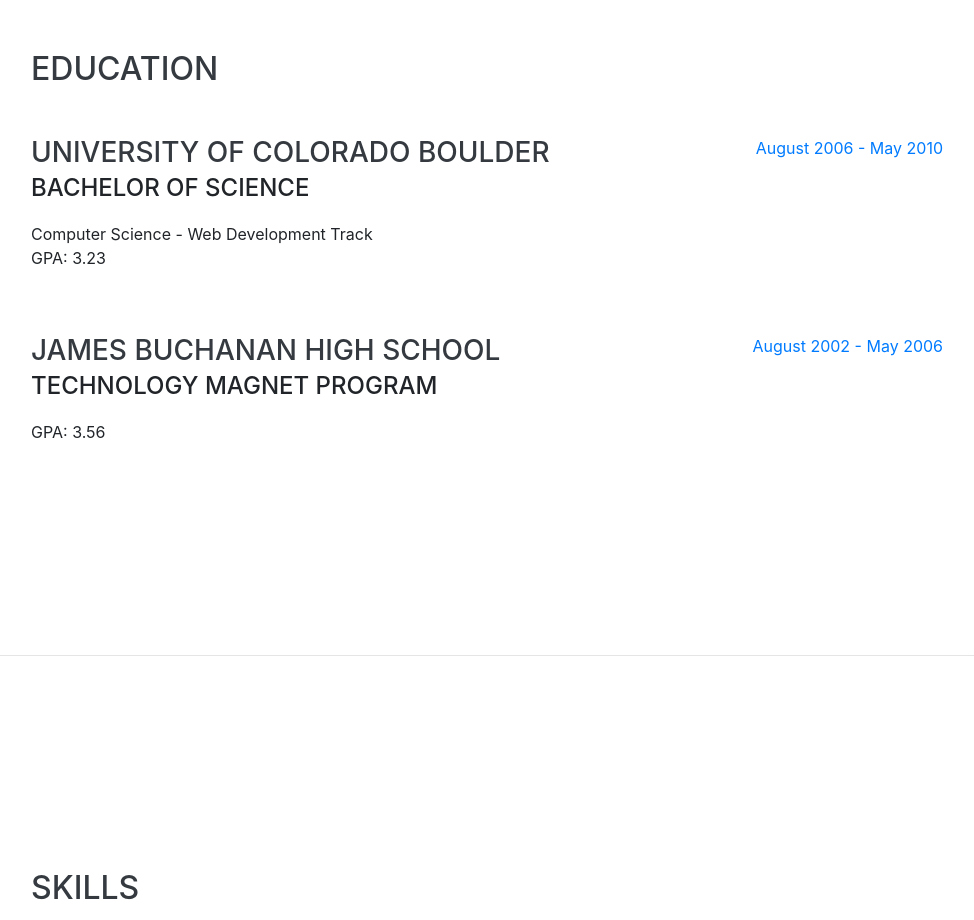
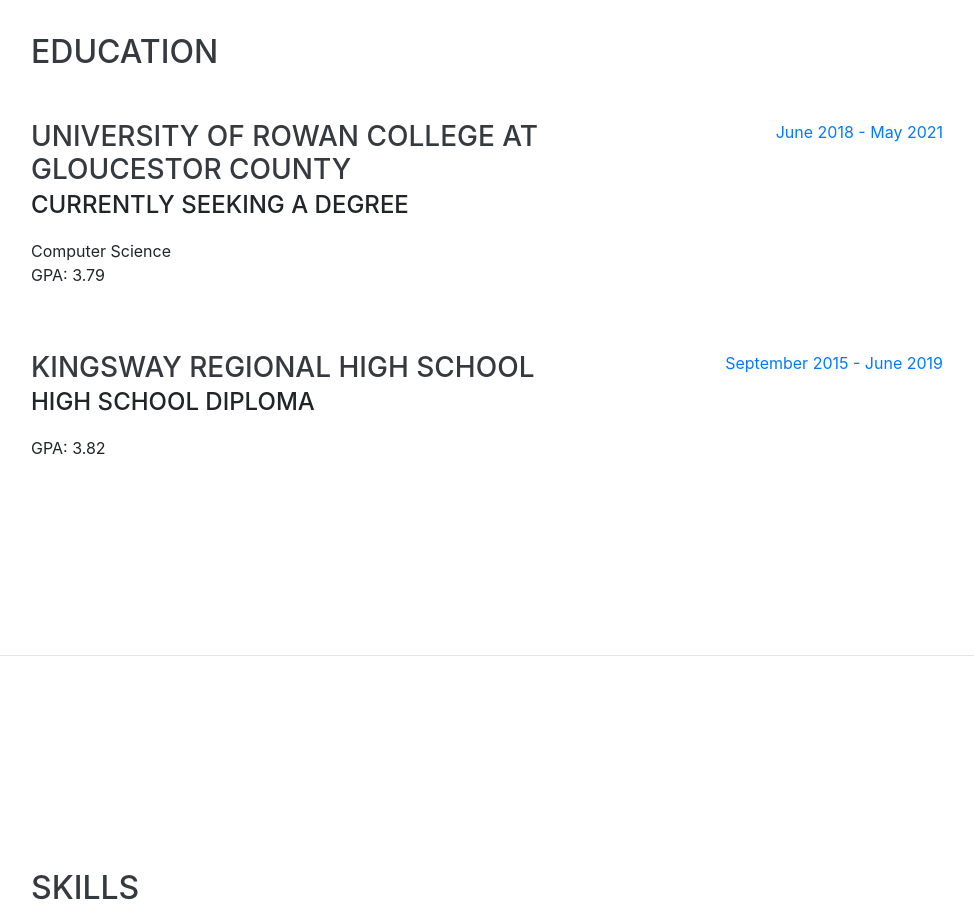
Before and after one commit to robwizzie/robwizzie.github.io, a website with bundled scripts: page index.html in a window 1280 px wide. Shown: the part 2040-2960 px from the top of the page, without its empty margins (289-1263 px from the left). Built offline with nearby package versions, Linux system fonts and the light colour scheme; a web font is replaced by a local one.

Commit message:
education

```diff
--- a/index.html
+++ b/index.html
@@ -152,24 +152,24 @@
 
                 <div class="resume-item d-flex flex-column flex-md-row justify-content-between mb-5">
                     <div class="resume-content">
-                        <h3 class="mb-0">University of Colorado Boulder</h3>
-                        <div class="subheading mb-3">Bachelor of Science</div>
-                        <div>Computer Science - Web Development Track</div>
-                        <p>GPA: 3.23</p>
+                        <h3 class="mb-0">University of Rowan College at Gloucestor County</h3>
+                        <div class="subheading mb-3">Currently Seeking a Degree</div>
+                        <div>Computer Science</div>
+                        <p>GPA: 3.79</p>
                     </div>
                     <div class="resume-date text-md-right">
-                        <span class="text-primary">August 2006 - May 2010</span>
+                        <span class="text-primary">June 2018 - May 2021</span>
                     </div>
                 </div>
 
                 <div class="resume-item d-flex flex-column flex-md-row justify-content-between">
                     <div class="resume-content">
-                        <h3 class="mb-0">James Buchanan High School</h3>
-                        <div class="subheading mb-3">Technology Magnet Program</div>
-                        <p>GPA: 3.56</p>
+                        <h3 class="mb-0">Kingsway Regional High School</h3>
+                        <div class="subheading mb-3">High School Diploma</div>
+                        <p>GPA: 3.82</p>
                     </div>
                     <div class="resume-date text-md-right">
-                        <span class="text-primary">August 2002 - May 2006</span>
+                        <span class="text-primary">September 2015 - June 2019</span>
                     </div>
                 </div>
 
```
